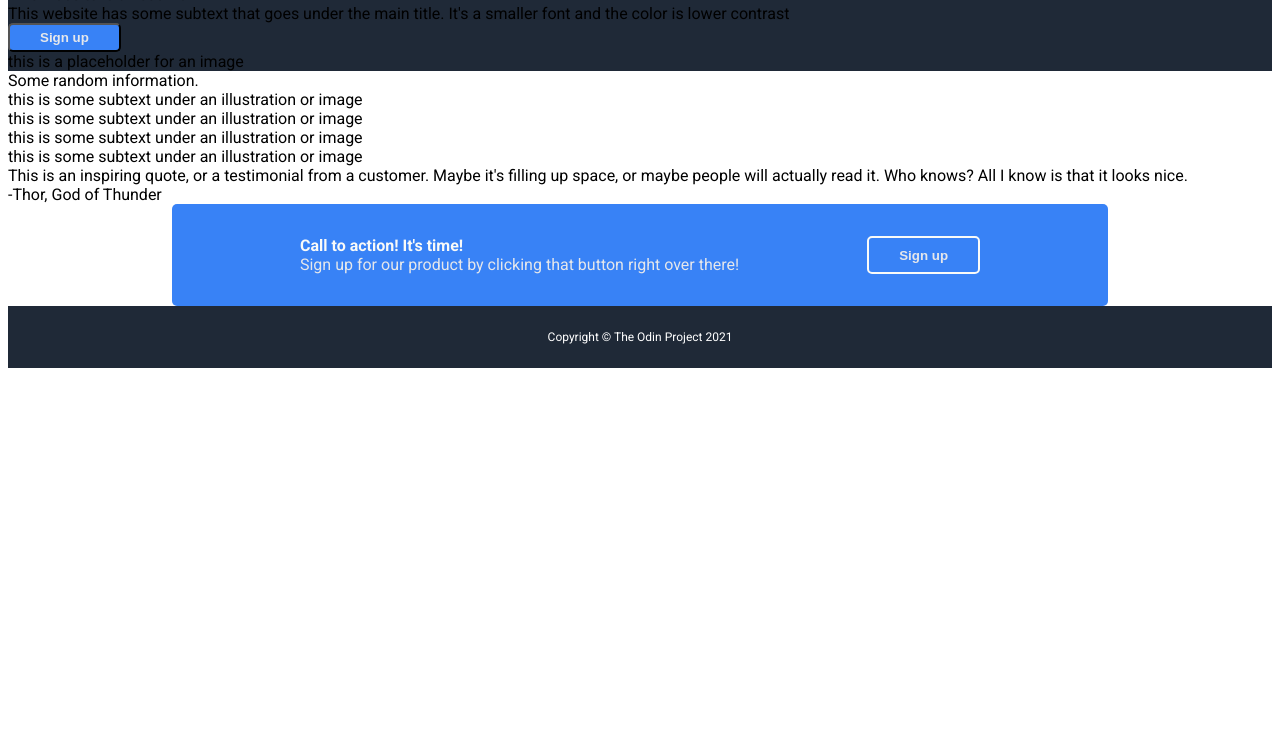
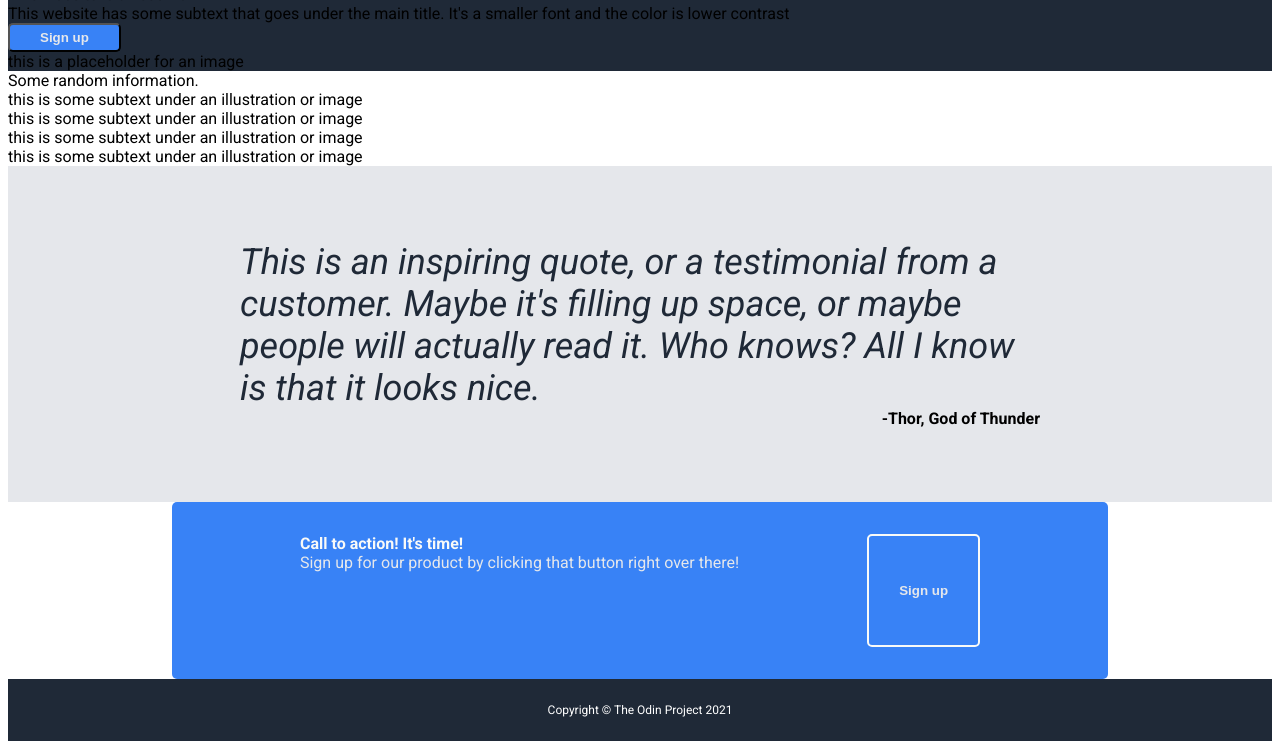
Before and after one commit to duhrice/landing-page, a plain HTML site: page index.html in a window 1280 px wide. Shown: the part 51-800 px from the top of the page. Drawn offline with Linux system fonts and the light colour scheme.

Commit message:
Worked on section three of the landing page. Also adjusted spacing of information by setting html and body height to 100% and using justify-content: space-betwen.

```diff
--- a/index.html
+++ b/index.html
@@ -47,12 +47,14 @@
         </div>
 
         <div class="section three">
-            <div class="quote">This is an inspiring quote, or a testimonial from a customer. Maybe it's filling up space, or maybe people will actually read it. Who knows? All I know is that it looks nice.</div>
-            <div class="author">-Thor, God of Thunder</div>
+            <div class="box-three">
+                <div class="quote">This is an inspiring quote, or a testimonial from a customer. Maybe it's filling up space, or maybe people will actually read it. Who knows? All I know is that it looks nice.</div>
+                <div class="author">-Thor, God of Thunder</div>
+            </div>
         </div>
 
         <div class="section four">
-            <div class="box">
+            <div class="box-four">
                 <div class="action-text">
                     <div class="action-header">Call to action! It's time!</div>
                     <div class="action-subtext">Sign up for our product by clicking that button right over there!</div>
--- a/style.css
+++ b/style.css
@@ -1,7 +1,9 @@
-body {
+html, body {
     display: flex;
     flex-direction: column;
     font-family: 'Roboto';
+    height: 100%;
+    justify-content: space-between;
 }
 
 .header, .footer, .one {
@@ -39,12 +41,39 @@ ul {
     padding: 5px 30px;
 }
 
+.three {
+    background-color: #E5E7EB;
+    display: flex;
+    justify-content: center;
+    align-items: center;
+    flex-grow: 2;
+}
+
+.box-three {
+    display: flex;
+    flex-wrap: wrap;
+    width: 800px;
+}
+
+.quote {
+    font-size: 36px;
+    font-weight: light;
+    font-style: italic;
+    color: #1F2937;
+}
+
+.author {
+    font-weight: bold;
+    margin-left: auto;
+}
+
 .four {
     display: flex;
     justify-content: center;
+    flex-grow: 1;
 }
 
-.box {
+.box-four {
     display: flex;
     background-color: #3882F6;
     justify-content: space-around;
```
